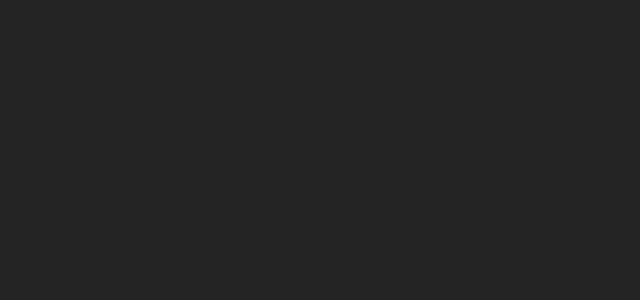
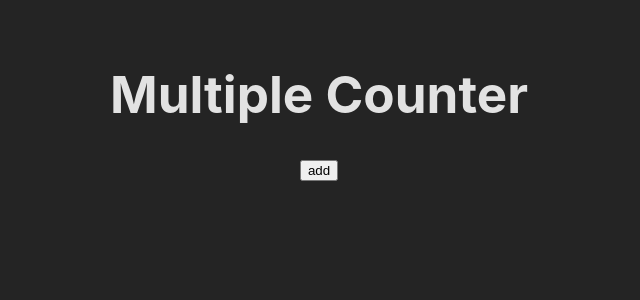
Before and after one commit to hijikiman/svelte-counter-list-sample, a Svelte app in the folder app/: page / in a window 1280 px wide. Shown: the top 300 px of the page, without its empty margins (321-961 px from the left). Built offline with nearby package versions, Linux system fonts and the light colour scheme.

Commit message:
[add] success add item to list when click add button

```diff
--- a/app/src/App.svelte
+++ b/app/src/App.svelte
@@ -1,9 +1,26 @@
 <script lang="ts">
+  import CounterCard from './components/CounterCard.svelte'
+  import type { CounterCardValueType } from './types'
+
+  let counterCardList: CounterCardValueType[] = []
+
+  const onClick = () => {
+    counterCardList = [...counterCardList, { name: 'hoge', count: 0 }]
+  }
 </script>
 
 <main>
+  <h1>Multiple Counter</h1>
+  <button on:click={onClick}>add</button>
+  {#each counterCardList as counterCardValue}
+    <CounterCard value={counterCardValue} />
+  {/each}
   <div class="card" />
 </main>
 
 <style>
+  h1 {
+    font-size: 3.2em;
+    line-height: 1.1;
+  }
 </style>
--- a/app/src/app.css
+++ b/app/src/app.css
@@ -27,7 +27,6 @@
 body {
   margin: 0;
   display: flex;
-  place-items: center;
   min-width: 320px;
   min-height: 100vh;
 }
--- /dev/null
+++ b/app/src/components/CounterCard.svelte
@@ -0,0 +1,13 @@
+<script lang="ts">
+  import type { CounterCardValueType } from '../types'
+
+  export let value: CounterCardValueType = { name: '', count: 0 }
+</script>
+
+<div class="card">
+  <span>{value.name}</span>
+  <span>{value.count}</span>
+</div>
+
+<style>
+</style>
--- /dev/null
+++ b/app/src/types.ts
@@ -0,0 +1,4 @@
+export type CounterCardValueType = {
+  name: string
+  count: number
+}
```
